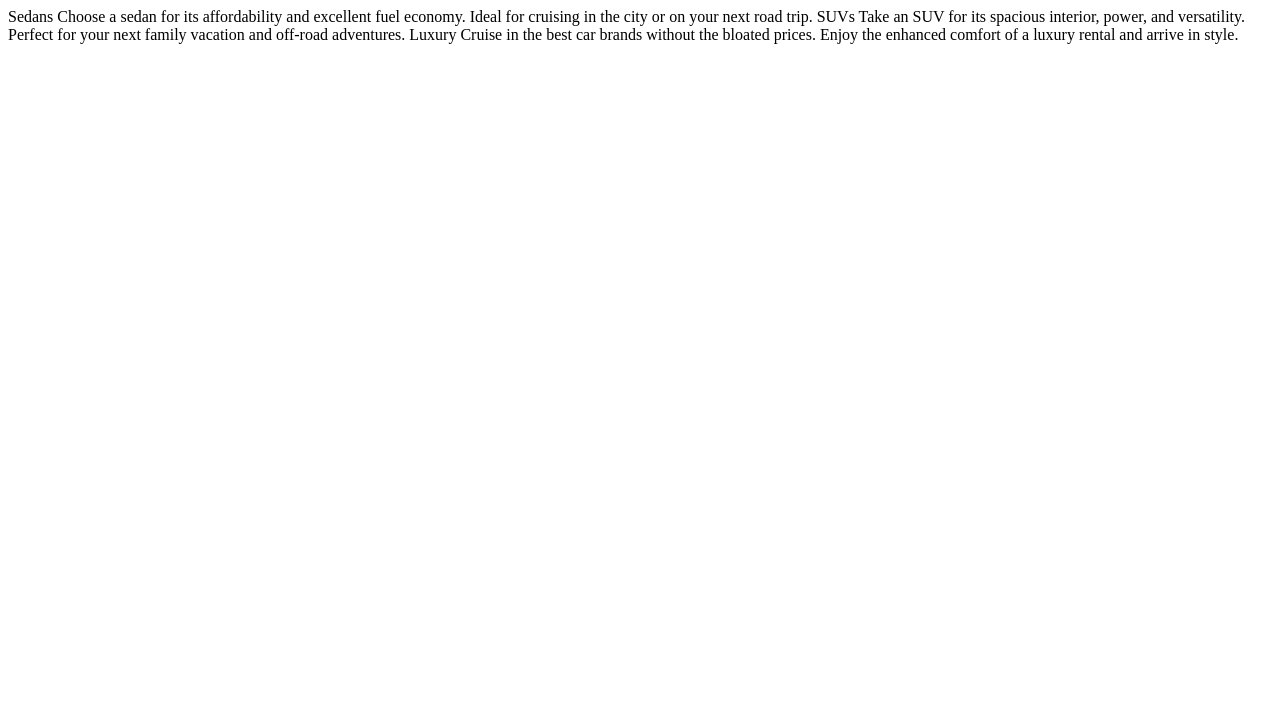
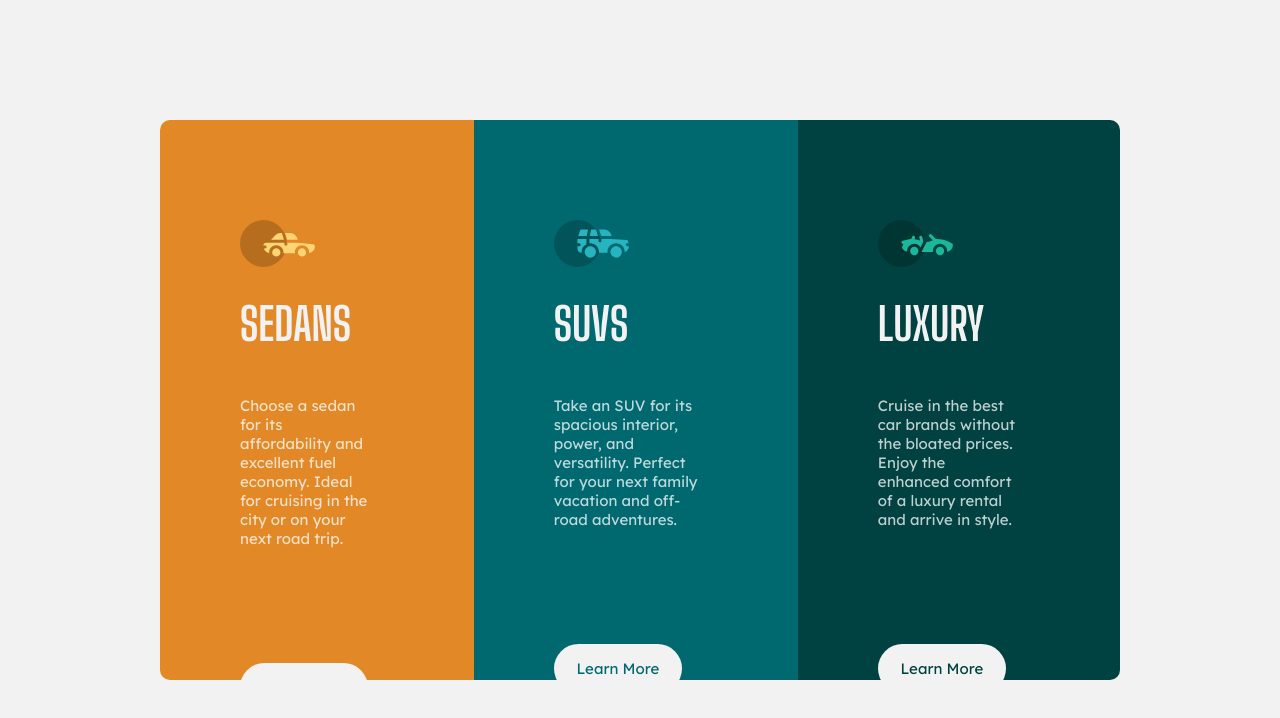
Before and after one commit to hasanfarhan33/3-Column-Preview-Card-, a plain HTML site: page index.html in a window 1280 px wide. Drawn offline with Linux system fonts and the light colour scheme.

Commit message:
Final Commit

```diff
--- a/index.html
+++ b/index.html
@@ -6,21 +6,47 @@
 
   <link rel="icon" type="image/png" sizes="32x32" href="./images/favicon-32x32.png">
   <link rel="stylesheet" href="styles.css">
+  <link rel="preconnect" href="https://fonts.googleapis.com">
+  <link rel="preconnect" href="https://fonts.gstatic.com" crossorigin>
+  <link href="https://fonts.googleapis.com/css2?family=Big+Shoulders+Display:wght@700&display=swap" rel="stylesheet">
+  <link rel="preconnect" href="https://fonts.googleapis.com">
+  <link rel="preconnect" href="https://fonts.gstatic.com" crossorigin>
+  <link href="https://fonts.googleapis.com/css2?family=Big+Shoulders+Display:wght@700&family=Lexend+Deca&display=swap" rel="stylesheet">
   <title>Frontend Mentor | 3-column preview card component</title>
 </head>
 <body>
+  <div class="card">
+    <div class="sedanContainer">
+      <img src="./images/icon-sedans.svg" alt="Sedan" class="sedanImage">
+      <h1 class="sedans">SEDANS</h1>
+      <p class="sedanText">Choose a sedan for its affordability and excellent fuel economy. Ideal for cruising in the city
+      or on your next road trip.</p>
+      <div class="learnMoreButton">
+        <p class = "sedanLearnMore">Learn More</p>
+      </div>
+    </div>
 
-  Sedans
-  Choose a sedan for its affordability and excellent fuel economy. Ideal for cruising in the city
-  or on your next road trip.
+    <div class="suvContainer">
+      <img src="./images/icon-suvs.svg" alt="SUV" class="suvImage">
+      <h1 class="suvs">SUVS</h1>
+      <p class="suvText">Take an   SUV for its spacious interior, power, and versatility. Perfect for your next family vacation
+      and off-road adventures.</p>
+      <div class="learnMoreButton">
+        <p class = "suvLearnMore">Learn More</p>
+      </div>
+    </div>
 
-  SUVs
-  Take an SUV for its spacious interior, power, and versatility. Perfect for your next family vacation
-  and off-road adventures.
+    <div class="luxuryContainer">
+      <img src="./images/icon-luxury.svg" alt="Luxury" class="luxuryImage">
+      <h1 class="luxury">LUXURY</h1>
+      <p class="luxuryText">Cruise in the best car brands without the bloated prices. Enjoy the enhanced comfort of a luxury
+      rental and arrive in style.</p>
+      <div class="learnMoreButton">
+        <p class = "luxuryLearnMore">Learn More</p>
+      </div>
+    </div>
 
-  Luxury
-  Cruise in the best car brands without the bloated prices. Enjoy the enhanced comfort of a luxury
-  rental and arrive in style.
+  </div>
 
 </body>
 </html>
--- a/styles.css
+++ b/styles.css
@@ -0,0 +1,98 @@
+body {
+  background-color: hsl(0, 0%, 95%);
+  box-sizing: border-box;
+  margin: 0;
+  padding: 0;
+  font-family: "Lexend Deca", sans-serif;
+  display: flex;
+  align-items: center;
+  justify-content: center;
+  height: 100vh;
+  font-size: 15px;
+}
+
+.card {
+  width: 75vw;
+  height: 70vh;
+  border-radius: 10px;
+  /* border: 2px solid red; */
+  display: flex;
+  align-items: center;
+  overflow: hidden;
+}
+
+h1 {
+  font-family: "Big Shoulders Display", cursive;
+  color: hsl(0, 0%, 95%);
+  font-size: 45px;
+  padding-left: 80px;
+}
+
+p {
+  color: hsla(0, 0%, 100%, 0.75);
+  padding-left: 80px;
+  padding-right: 100px;
+  padding-bottom: 100px;
+}
+
+.sedanContainer,
+.suvContainer,
+.luxuryContainer {
+  display: flex;
+  flex-direction: column;
+  justify-content: space-around;
+  overflow: hidden;
+}
+
+.sedanImage,
+.suvImage,
+.luxuryImage {
+  width: 75px;
+  height: auto;
+  padding-left: 80px;
+  padding-top: 100px;
+}
+
+.sedanContainer {
+  background-color: hsl(31, 77%, 52%);
+  height: 100%;
+}
+
+.suvContainer {
+  background-color: hsl(184, 100%, 22%);
+  height: 100%;
+}
+
+.luxuryContainer {
+  background-color: hsl(179, 100%, 13%);
+  height: 100%;
+}
+
+.learnMoreButton {
+  /* background-color: red; */
+  display: flex;
+  align-items: center;
+  justify-content: center;
+  width: 10vw;
+  height: 7vh;
+  border-radius: 30px;
+  margin-bottom: 100px;
+  margin-left: 80px;
+  background-color: hsl(0, 0%, 95%);
+  cursor: pointer;
+}
+
+.learnMoreButton .sedanLearnMore {
+  color: hsl(31, 77%, 52%);
+  padding: 0;
+}
+
+.learnMoreButton .suvLearnMore {
+  color: hsl(184, 100%, 22%);
+  padding: 0;
+}
+
+.learnMoreButton .luxuryLearnMore {
+  color: hsl(179, 100%, 13%);
+  padding: 0;
+}
```
